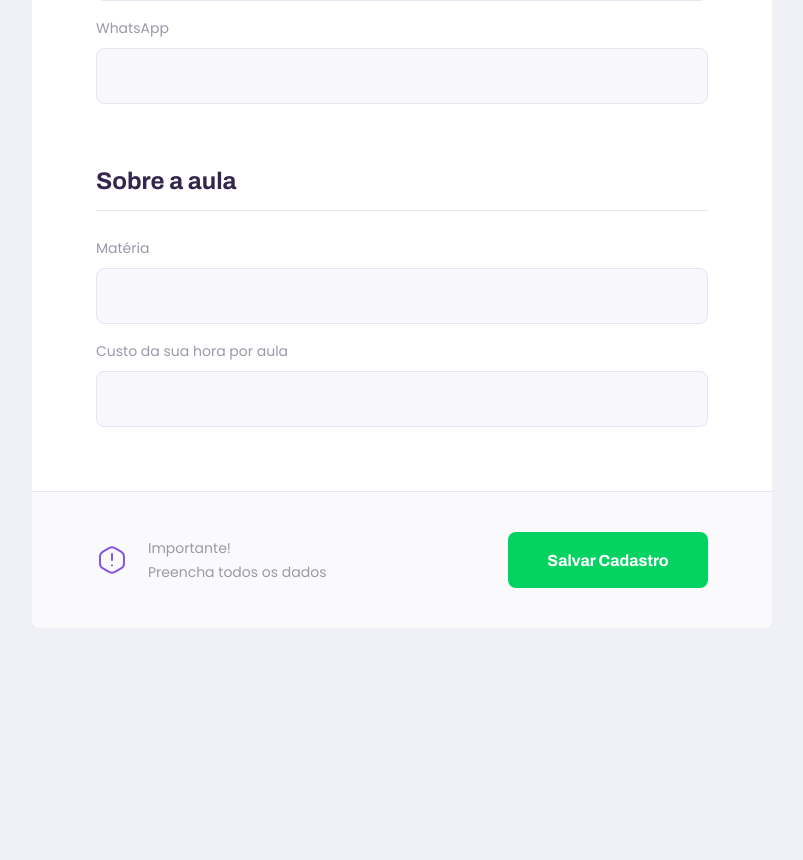
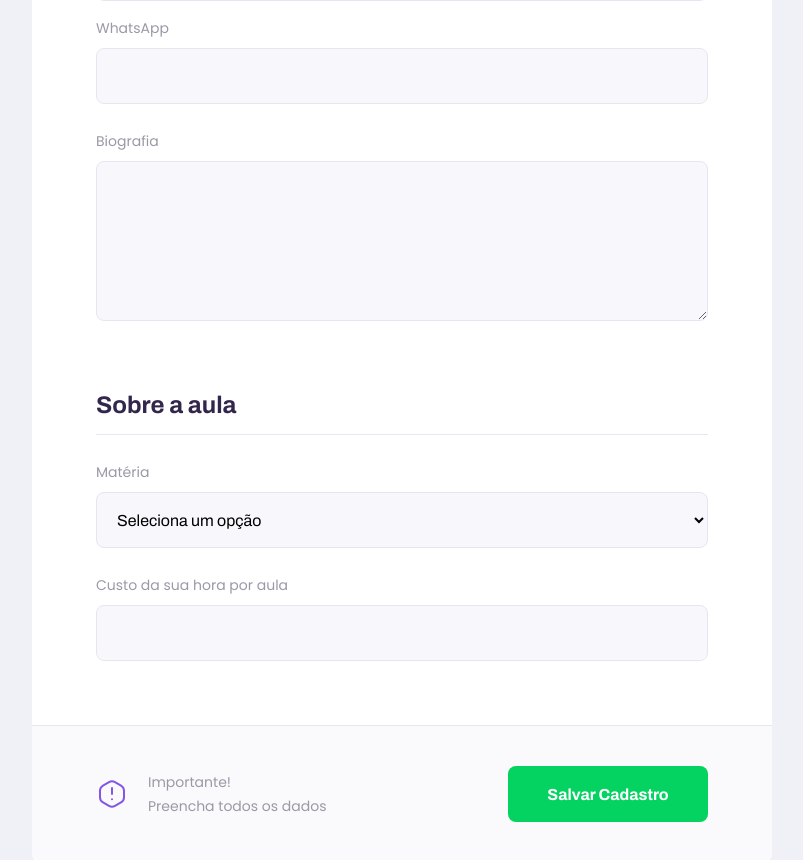
Before and after one commit to ElianMelo/estudo-javascript, a React (Create React App) app in the folder nextlevelweek2/web/: page /give-classes in a window 1280 px wide. Shown: the part 630-1490 px from the top of the page, without its empty margins (238-1041 px from the left). Before the commit the page ends 1258 px from the top, so only its background shows below. Built offline with nearby package versions, Linux system fonts and the light colour scheme; the HTML template or start-up script is replaced by a standard one.

Commit message:
Criação dos componentes Select e Textarea

```diff
--- a/nextlevelweek2/web/src/components/Input/index.tsx
+++ b/nextlevelweek2/web/src/components/Input/index.tsx
@@ -11,7 +11,7 @@ const Input: React.FC<InputProps> = ({ label, name, ...rest }) => {
     return (
         <div className="input-block">
             <label htmlFor={name}>{label}</label>
-            <input type="text" id={name} {...rest} />
+            <input id={name} {...rest} />
         </div>
     );
 }
--- /dev/null
+++ b/nextlevelweek2/web/src/components/Select/index.tsx
@@ -0,0 +1,28 @@
+import React, { SelectHTMLAttributes } from 'react';
+
+import './styles.css';
+
+interface SelectProps extends SelectHTMLAttributes<HTMLSelectElement> {
+    name: string;
+    label: string;
+    options: Array<{
+        value: string;
+        label: string;
+    }>;
+}
+
+const Select: React.FC<SelectProps> = ({ label, name, options, ...rest }) => {
+    return (
+        <div className="select-block">
+            <label htmlFor={name}>{label}</label>
+            <select id={name} {...rest} >
+                <option value="" disabled selected hidden>Seleciona um opção</option>
+                {options.map( option => {
+                    return <option key={option.value} value={option.value}> {option.label} </option>
+                })}
+            </select>
+        </div>
+    );
+}
+
+export default Select;
--- /dev/null
+++ b/nextlevelweek2/web/src/components/Select/styles.css
@@ -0,0 +1,34 @@
+.select-block {
+    position: relative;
+}
+
+.select-block + .select-block {
+    margin-top: 1.4rem;
+}
+
+.select-block label {
+    font-size: 1.4rem;
+}
+
+.select-block select {
+    width: 100%;
+    height: 5.6rem;
+    margin-top: 0.8rem;
+    border-radius: 0.8rem;
+    background: var(--color-input-background);
+    border: 1px solid var(--color-line-in-white);
+    outline: 0;
+    padding: 0 1.6rem;
+    font: 1.6rem Archivo;
+}
+
+.select-block:focus-within::after {
+    width: calc(100% -3.2rem);
+    height: 2px;
+    content: '';
+    background: var(--color-primary-light);
+    position: absolute;
+    left: 1.6rem;
+    right: 1.6rem;
+    bottom: 0;
+}
--- /dev/null
+++ b/nextlevelweek2/web/src/components/Textarea/index.tsx
@@ -0,0 +1,19 @@
+import React, { TextareaHTMLAttributes } from 'react';
+
+import './styles.css';
+
+interface TextareaProps extends TextareaHTMLAttributes<HTMLTextAreaElement> {
+    name: string;
+    label: string;
+}
+
+const Textarea: React.FC<TextareaProps> = ({ label, name, ...rest }) => {
+    return (
+        <div className="textarea-block">
+            <label htmlFor={name}>{label}</label>
+            <textarea id={name} {...rest} />
+        </div>
+    );
+}
+
+export default Textarea;
--- /dev/null
+++ b/nextlevelweek2/web/src/components/Textarea/styles.css
@@ -0,0 +1,36 @@
+.textarea-block {
+    position: relative;
+}
+
+.textarea-block + .textarea-block {
+    margin-top: 1.4rem;
+}
+
+.textarea-block label {
+    font-size: 1.4rem;
+}
+
+.textarea-block textarea {
+    width: 100%;
+    height: 16rem;
+    min-height: 8rem;
+    margin-top: 0.8rem;
+    border-radius: 0.8rem;
+    background: var(--color-input-background);
+    border: 1px solid var(--color-line-in-white);
+    outline: 0;
+    resize: vertical;
+    padding: 1.2rem 1.6rem;
+    font: 1.6rem Archivo;
+}
+
+.textarea-block:focus-within::after {
+    width: calc(100% -3.2rem);
+    height: 2px;
+    content: '';
+    background: var(--color-primary-light);
+    position: absolute;
+    left: 1.6rem;
+    right: 1.6rem;
+    bottom: 7px;
+}
--- a/nextlevelweek2/web/src/pages/TeacherForm/index.tsx
+++ b/nextlevelweek2/web/src/pages/TeacherForm/index.tsx
@@ -1,6 +1,8 @@
 import React from 'react';
 import PageHeader from '../../components/PageHeader';
 import Input from '../../components/Input';
+import Textarea from '../../components/Textarea';
+import Select from '../../components/Select';
 
 import warningIcon from '../../assets/images/icons/warning.svg';
 
@@ -20,12 +22,28 @@ function TeacherList() {
                     <Input name="name" label="Nome completo"/>
                     <Input name="avatar" label="Avatar"/>
                     <Input name="whatsapp" label="WhatsApp"/>
+                    <Textarea name="bio" label="Biografia"/>
                 </fieldset>
 
                 <fieldset>
                     <legend>Sobre a aula</legend>
 
-                    <Input name="subject" label="Matéria"/>
+                    <Select
+                        name="subject"
+                        label="Matéria"
+                        options={[
+                            {value: 'Artes', label: 'Artes'},
+                            {value: 'Biologia', label: 'Biologia'},
+                            {value: 'Ciências', label: 'Ciências'},
+                            {value: 'Educação física', label: 'Educação física'},
+                            {value: 'Física', label: 'Física'},
+                            {value: 'Geografia', label: 'Geografia'},
+                            {value: 'História', label: 'História'},
+                            {value: 'Matemática', label: 'Matemática'},
+                            {value: 'Português', label: 'Português'},
+                            {value: 'Química', label: 'Química'},
+                        ]}
+                    />
                     <Input name="cost" label="Custo da sua hora por aula"/>
                 </fieldset>
 
--- a/nextlevelweek2/web/src/pages/TeacherForm/styles.css
+++ b/nextlevelweek2/web/src/pages/TeacherForm/styles.css
@@ -38,10 +38,14 @@
     border-bottom: 1px solid var(--color-line-in-white);
 }
 
+#page-teacher-form main fieldset .input-block + .textarea-block,
+#page-teacher-form main fieldset .select-block + .input-block {
+    margin-top: 2.4rem;
+}
+
 #page-teacher-form main label {
     color: var(--color-text-complement);
 }
-
 
 #page-teacher-form main footer {
     padding: 4rem 2.4rem;
--- a/nextlevelweek2/web/src/pages/TeacherList/index.tsx
+++ b/nextlevelweek2/web/src/pages/TeacherList/index.tsx
@@ -1,10 +1,11 @@
 import React from 'react';
 import PageHeader from '../../components/PageHeader';
-
 import TeacherItem from '../../components/TeacherItem';
+import Input from '../../components/Input';
+import Select from '../../components/Select';
 
 import './styles.css';
-import Input from '../../components/Input';
+
 
 function TeacherList() {
     return (
@@ -13,8 +14,35 @@ function TeacherList() {
                 title="Estes são os proffys disponíveis."
             >
                 <form id="search-teachers">
-                    <Input name="subject" label="Matéria"/>
-                    <Input name="week_day" label="Dia da semana"/>
+                    <Select
+                        name="subject"
+                        label="Matéria"
+                        options={[
+                            {value: 'Artes', label: 'Artes'},
+                            {value: 'Biologia', label: 'Biologia'},
+                            {value: 'Ciências', label: 'Ciências'},
+                            {value: 'Educação física', label: 'Educação física'},
+                            {value: 'Física', label: 'Física'},
+                            {value: 'Geografia', label: 'Geografia'},
+                            {value: 'História', label: 'História'},
+                            {value: 'Matemática', label: 'Matemática'},
+                            {value: 'Português', label: 'Português'},
+                            {value: 'Química', label: 'Química'},
+                        ]}
+                    />
+                    <Select
+                        name="week_day"
+                        label="Dia da semana"
+                        options={[
+                            {value: '0', label: 'Domingo'},
+                            {value: '1', label: 'Segunda-feira'},
+                            {value: '2', label: 'terça-feira'},
+                            {value: '3', label: 'Quarta-feira'},
+                            {value: '4', label: 'Quinta-feira'},
+                            {value: '5', label: 'Sexta-feira'},
+                            {value: '6', label: 'Sábado'},
+                        ]}
+                    />
                     <Input type="time" name="time" label="Hora"/>
                 </form>
             </PageHeader>
--- a/nextlevelweek2/web/src/pages/TeacherList/styles.css
+++ b/nextlevelweek2/web/src/pages/TeacherList/styles.css
@@ -29,7 +29,8 @@
         bottom: -28px;
     }
 
-    #search-teachers .input-block + .input-block {
+    #search-teachers .input-block + .input-block,
+    #search-teachers .select-block + .select-block {
         margin-top: 0;
     }
 
```
